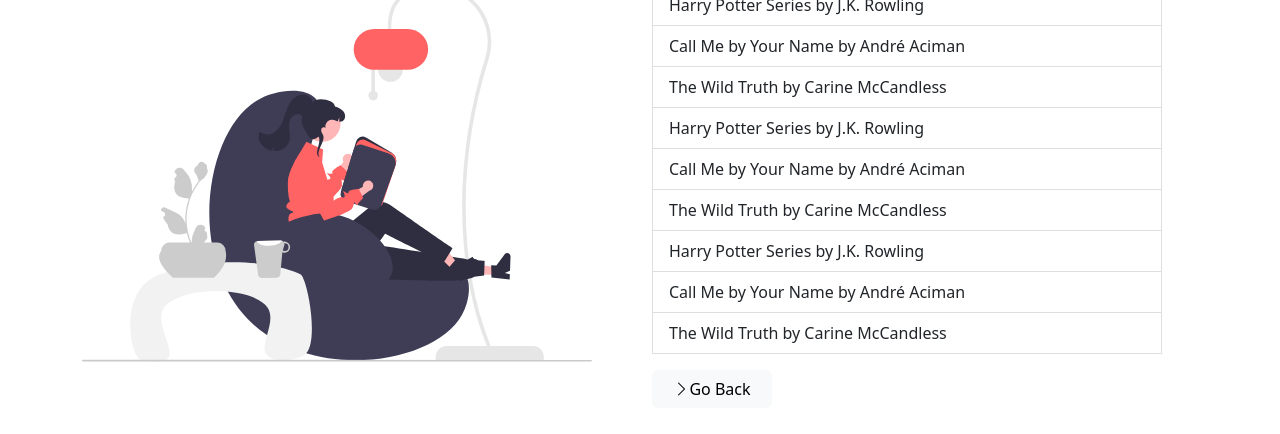
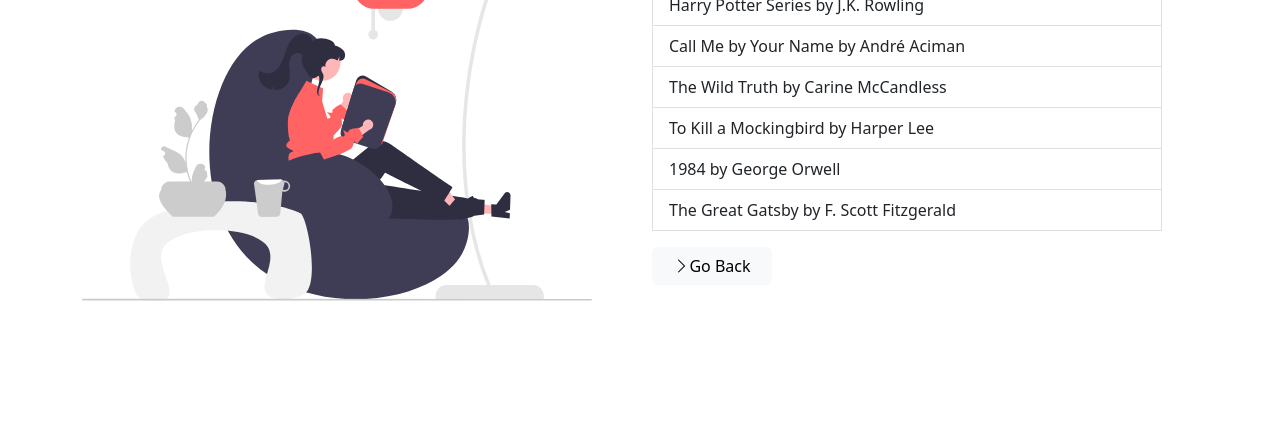
Before and after one commit to hiralinda/bootstrap-5-homepage, a plain HTML site: page listofbooks.html in a window 1280 px wide. Shown: the part 228-662 px from the top of the page. Drawn offline with nearby package versions, Linux system fonts and the light colour scheme.

Commit message:
update list of books

```diff
--- a/listofbooks.html
+++ b/listofbooks.html
@@ -1,34 +1,24 @@
 <!doctype html>
 
 <html lang="en">
+
 <head>
-    <link
-      href="https://cdn.jsdelivr.net/npm/bootstrap@5.2.3/dist/css/bootstrap.min.css"
-      rel="stylesheet"
-      integrity="sha384-rbsA2VBKQhggwzxH7pPCaAqO46MgnOM80zW1RWuH61DGLwZJEdK2Kadq2F9CUG65"
-      crossorigin="anonymous"
-    />
+  <link href="https://cdn.jsdelivr.net/npm/bootstrap@5.2.3/dist/css/bootstrap.min.css" rel="stylesheet"
+    integrity="sha384-rbsA2VBKQhggwzxH7pPCaAqO46MgnOM80zW1RWuH61DGLwZJEdK2Kadq2F9CUG65" crossorigin="anonymous" />
   <link href="styles.css" rel="stylesheet" />
   <meta charset="utf-8" />
   <meta name="viewport" content="width=device-width, initial-scale=1.0" />
   <meta http-equiv="X-UA-Compatible" content="IE=edge" />
-    <link
-      rel="stylesheet"
-      href="https://cdn.jsdelivr.net/npm/bootstrap-icons@1.3.0/font/bootstrap-icons.css"
-    />
+  <link rel="stylesheet" href="https://cdn.jsdelivr.net/npm/bootstrap-icons@1.3.0/font/bootstrap-icons.css" />
   <link href="img/img5.svg" rel="icon" />
   <title>About Me</title>
 </head>
+
 <body style="padding-top: 70px">
   <nav class="navbar navbar-expand-lg bg-dark navbar-dark py-3 fixed-top">
     <div class="container">
       <a href="index.html" class="navbar-brand">Main Page</a>
-        <button
-          class="navbar-toggler"
-          type="button"
-          data-bs-toggle="collapse"
-          data-bs-target="#navmenu"
-        >
+      <button class="navbar-toggler" type="button" data-bs-toggle="collapse" data-bs-target="#navmenu">
         <span class="navbar-toggler-icon"></span>
       </button>
       <div class="collapse navbar-collapse" id="navmenu">
@@ -55,51 +45,18 @@
         </div>
         <div class="col-md p-5 list-group">
           <h2>Books I have read and liked it</h2>
-            <a
-              href="https://en.wikipedia.org/wiki/Harry_Potter"
-              class="list-group-item list-group-item-action"
-              >Harry Potter Series by J.K. Rowling</a
-            >
-            <a
-              href="https://en.wikipedia.org/wiki/Call_Me_by_Your_Name_(novel)"
-              class="list-group-item list-group-item-action"
-              >Call Me by Your Name by André Aciman</a
-            >
-            <a
-              href="https://en.wikipedia.org/wiki/Chris_McCandless"
-              class="list-group-item list-group-item-action"
-              >The Wild Truth by Carine McCandless</a
-            >
-            <a
-              href="https://en.wikipedia.org/wiki/Harry_Potter"
-              class="list-group-item list-group-item-action"
-              >Harry Potter Series by J.K. Rowling</a
-            >
-            <a
-              href="https://en.wikipedia.org/wiki/Call_Me_by_Your_Name_(novel)"
-              class="list-group-item list-group-item-action"
-              >Call Me by Your Name by André Aciman</a
-            >
-            <a
-              href="https://en.wikipedia.org/wiki/Chris_McCandless"
-              class="list-group-item list-group-item-action"
-              >The Wild Truth by Carine McCandless</a
-            >
-            <a
-              href="https://en.wikipedia.org/wiki/Harry_Potter"
-              class="list-group-item list-group-item-action"
-              >Harry Potter Series by J.K. Rowling</a
-            >
-            <a
-              href="https://en.wikipedia.org/wiki/Call_Me_by_Your_Name_(novel)"
-              class="list-group-item list-group-item-action"
-              >Call Me by Your Name by André Aciman</a
-            >
-            <a
-              href="https://en.wikipedia.org/wiki/Chris_McCandless"
-              class="list-group-item list-group-item-action"
-              >The Wild Truth by Carine McCandless</a
-            >
+          <a href="https://en.wikipedia.org/wiki/Harry_Potter" class="list-group-item list-group-item-action">Harry
+            Potter Series by J.K. Rowling</a>
+          <a href="https://en.wikipedia.org/wiki/Call_Me_by_Your_Name_(novel)"
+            class="list-group-item list-group-item-action">Call Me by Your Name by André Aciman</a>
+          <a href="https://en.wikipedia.org/wiki/Chris_McCandless" class="list-group-item list-group-item-action">The
+            Wild Truth by Carine McCandless</a>
+          <a href="https://en.wikipedia.org/wiki/To_Kill_a_Mockingbird"
+            class="list-group-item list-group-item-action">To Kill a Mockingbird by Harper Lee</a>
+          <a href="https://en.wikipedia.org/wiki/1984_(novel)" class="list-group-item list-group-item-action">1984 by
+            George Orwell</a>
+          <a href="https://en.wikipedia.org/wiki/The_Great_Gatsby" class="list-group-item list-group-item-action">The
+            Great Gatsby by F. Scott Fitzgerald</a>
           <a href="index.html" class="btn btn-light smaller-btn mt-3">
             <i class="bi bi-chevron-right"></i>Go Back
           </a>
@@ -108,10 +65,9 @@
     </div>
   </section>
 
-    <script
-      src="https://cdn.jsdelivr.net/npm/bootstrap@5.2.3/dist/js/bootstrap.bundle.min.js"
+  <script src="https://cdn.jsdelivr.net/npm/bootstrap@5.2.3/dist/js/bootstrap.bundle.min.js"
     integrity="sha384-kenU1KFdBIe4zVF0s0G1M5b4hcpxyD9F7jL+jjXkk+Q2h455rYXK/7HAuoJl+0I4"
-      crossorigin="anonymous"
-    ></script>
+    crossorigin="anonymous"></script>
 </body>
+
 </html>
```
Also changed, not shown: 1 other file. Lines whose indentation alone changed are shown as unchanged.
